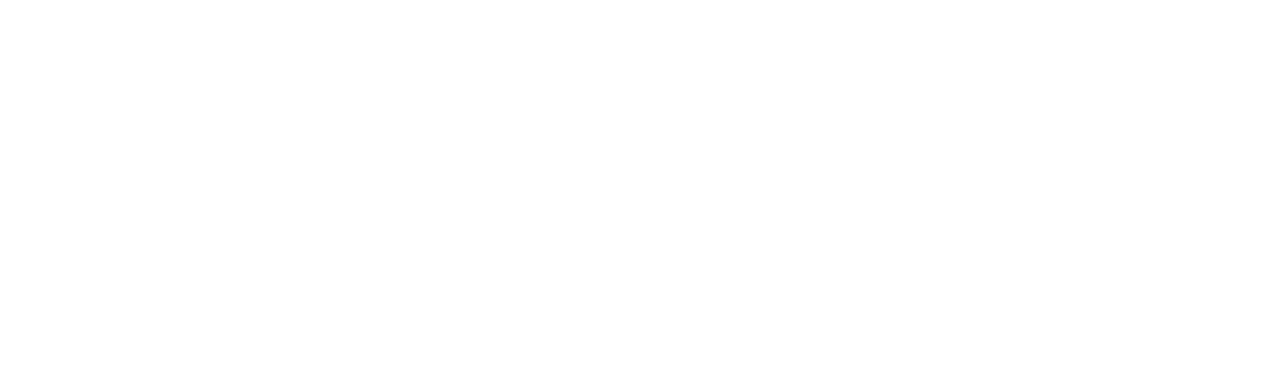
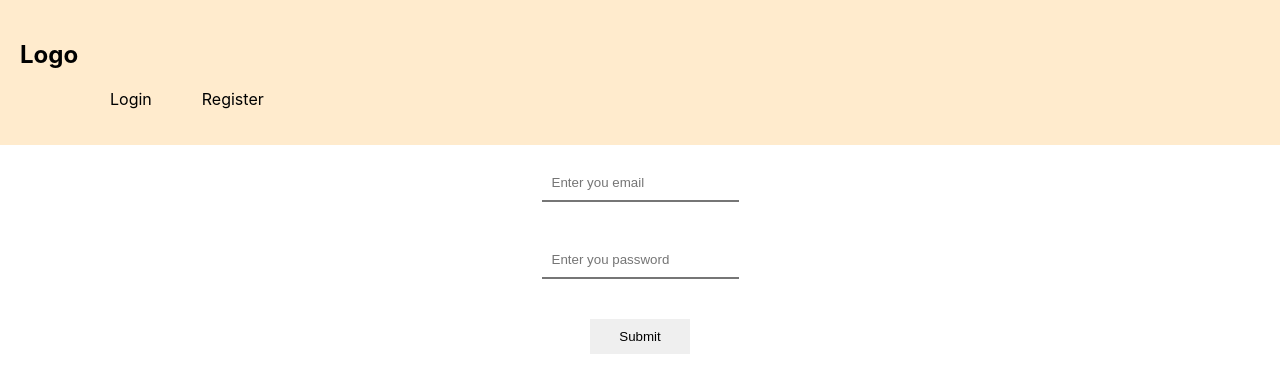
Before and after one commit to grantaspetraitis/React-atsiskaitymas, a React (Create React App) app: page /login in a window 1280 px wide. Shown: the top 392 px of the page. Built offline with nearby package versions, Linux system fonts and the light colour scheme.

Commit message:
added form styles

```diff
--- a/src/App.css
+++ b/src/App.css
@@ -2,37 +2,47 @@
   text-align: center;
 }
 
-.App-logo {
-  height: 40vmin;
-  pointer-events: none;
+nav {
+  background-color:blanchedalmond;
+  padding: 20px;
 }
 
-@media (prefers-reduced-motion: no-preference) {
-  .App-logo {
-    animation: App-logo-spin infinite 20s linear;
-  }
+.navbar {
+  display: flex;
+  list-style: none;
 }
 
-.App-header {
-  background-color: #282c34;
-  min-height: 100vh;
+.navbar li {
+  padding-left: 50px;
+}
+
+.navbar li a {
+  text-decoration: none;
+  color: black;
+}
+
+.form {
   display: flex;
   flex-direction: column;
   align-items: center;
-  justify-content: center;
-  font-size: calc(10px + 2vmin);
-  color: white;
+
 }
 
-.App-link {
-  color: #61dafb;
+.form-element {
+  padding: 20px;
 }
 
-@keyframes App-logo-spin {
-  from {
-    transform: rotate(0deg);
-  }
-  to {
-    transform: rotate(360deg);
-  }
+.input {
+  border-style: hidden hidden solid hidden;
+  padding: 10px;
 }
+
+.input:focus {
+  outline: none;
+}
+
+.btn {
+  width: 100px;
+  padding: 10px;
+  border-style: hidden;
+}
--- /dev/null
+++ b/src/components/Form.jsx
@@ -0,0 +1,17 @@
+const Form = (props) => {
+    return (
+        <form onSubmit={props.onSubmit} className="form">
+            <div className="form-element">
+                <input type="email" name="email" value={props.email} placeholder="Enter you email" onChange={props.onChange} className="input" />
+            </div>
+            <div className="form-element">
+                <input type="password" name="password" value={props.password} placeholder="Enter you password" onChange={props.onChange} className="input"/>
+            </div>
+            <div className="form-element">
+                <input type="submit" value="Submit" className="btn"></input>
+            </div>
+        </form>
+    );
+}
+
+export default Form;
--- a/src/components/Navbar.jsx
+++ b/src/components/Navbar.jsx
@@ -1,6 +1,18 @@
+import { Link } from 'react-router-dom';
+
 const Navbar = () => {
     return (
-        <div></div>
+        <nav>
+            <h1>Logo</h1>
+            <ul className="navbar">
+                <li>
+                    <Link to='/login'>Login</Link>
+                </li>
+                <li>
+                    <Link to='/register'>Register</Link>
+                </li>
+            </ul>
+        </nav>
     );
 }
 
--- a/src/pages/Login.jsx
+++ b/src/pages/Login.jsx
@@ -1,6 +1,43 @@
+import Form from "../components/Form";
+import { useState } from 'react';
+import { useNavigate } from 'react-router-dom';
+
 const Login = () => {
+
+    const [formData, setFormData] = useState({
+        email: '',
+        password: ''
+    });
+
+    const { email, password } = formData;
+
+    const navigate = useNavigate();
+
+    const onChange = e => {
+        setFormData(prevState => ({
+            ...prevState,
+            [e.target.name]: e.target.value
+        }))
+    }
+
+    const onSubmit = async (e) => {
+        e.preventDefault();
+        const userData = {
+            email: e.target.email.value,
+            password: e.target.password.value
+        }
+
+        await fetch('https://autumn-delicate-wilderness.glitch.me/v1/auth/login', {
+            method: 'POST',
+            headers: {
+                "Content-Type": "application/json"
+            },
+            body: JSON.stringify(userData)
+        })
+    }
+
     return (
-        <></>
+        <Form email={email} password={password} onSubmit={onSubmit} onChange={onChange}/>
     );
 }
 
--- a/src/pages/Register.jsx
+++ b/src/pages/Register.jsx
@@ -1,6 +1,43 @@
+import { useState } from 'react';
+import { useNavigate } from 'react-router-dom';
+import Form from '../components/Form';
+
 const Register = () => {
+
+    const [formData, setFormData] = useState({
+        email: '',
+        password: ''
+    });
+
+    const { email, password } = formData;
+
+    const navigate = useNavigate();
+
+    const onChange = e => {
+        setFormData(prevState => ({
+            ...prevState,
+            [e.target.name]: e.target.value
+        }))
+    }
+
+    const onSubmit = async (e) => {
+        e.preventDefault();
+        const userData = {
+            email: e.target.email.value,
+            password: e.target.password.value
+        }
+
+        await fetch('https://autumn-delicate-wilderness.glitch.me/v1/auth/register', {
+            method: 'POST',
+            headers: {
+                "Content-Type": "application/json"
+            },
+            body: JSON.stringify(userData)
+        })
+    }
+
     return (
-        <></>
+        <Form email={email} password={password} onSubmit={onSubmit} onChange={onChange}/>
     );
 }
 
```
